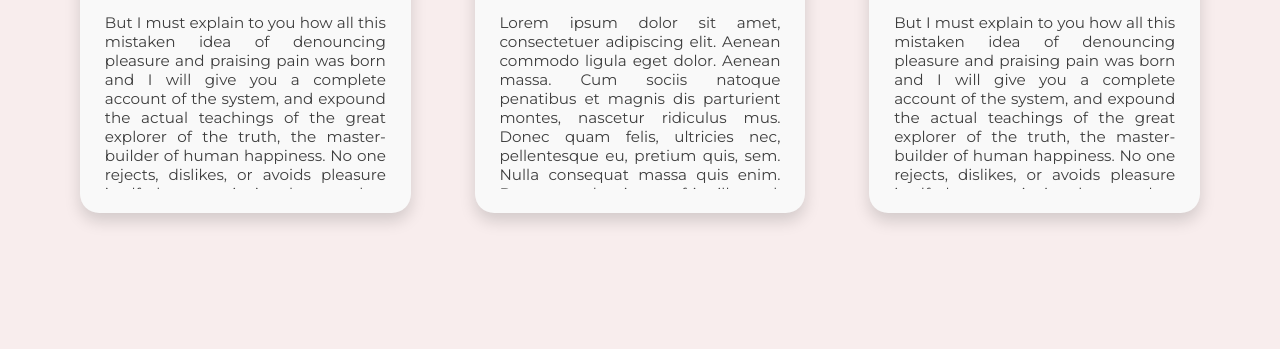
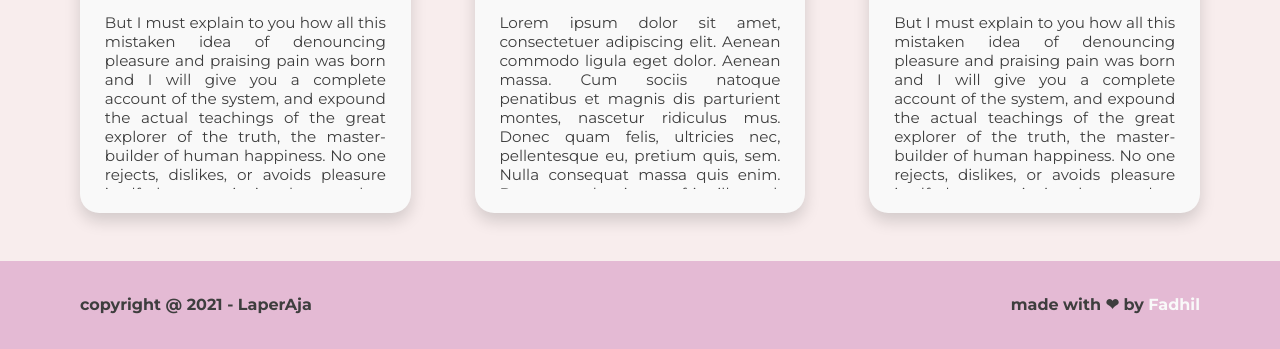
Before and after one commit to afadhil/laperaja, a website built with webpack: page src/templates/index.html in a window 1280 px wide. Shown: the part 2240-2589 px from the top of the page. Before the commit the page ends 2485 px from the top, so only its background shows below. Built offline with nearby package versions, Linux system fonts and the light colour scheme.

Commit message:
create footer

```diff
--- a/src/styles/main.css
+++ b/src/styles/main.css
@@ -3,6 +3,7 @@
   --font-basic: 'Montserrat', sans-serif;
   --primary-black: #3e3e3e;
   --primary-green: #47ffb3;
+  --primary-pink: #e4bad4;
   --primary-white: #f9f9f9;
   --primary-yellow: #ffff0d;
   --second-yellow: #ffff01;
@@ -93,6 +94,7 @@ header > nav > a {
 }
 header > nav > a:last-child { border-right: none; }
 
+main { margin-bottom: 1rem; }
 .hero {
   align-items: center;
   background-image:
@@ -201,3 +203,11 @@ header > nav > a:last-child { border-right: none; }
   overflow-y: auto;
   text-align: justify;
 }
+
+footer {
+  align-items: center;
+  background-color: var(--primary-pink);
+  display: flex;
+  justify-content: space-between;
+}
+footer > strong:last-child > a { color: var(--primary-white); }
--- a/src/templates/index.html
+++ b/src/templates/index.html
@@ -17,7 +17,7 @@
       <nav id="drawer" class="ts-light">
         <a href="/">Home</a>
         <a href="#">Favorite</a>
-        <a href="https://github.com/afadhil" target="_blank">About Us</a>
+        <a href="https://instagram.com/agfadhil" target="_blank">About Us</a>
       </nav>
       <span id="hamburger">☰</span>
     </header>
@@ -32,5 +32,12 @@
         <div id="card-restaurants"></div>
       </section>
     </main>
+    <footer class="py-2">
+      <strong>copyright @ 2021 - LaperAja</strong>
+      <strong>
+        made with &#10084; by
+        <a href="https://instagram.com/agfadhil" target="_blank">Fadhil</a>
+      </strong>
+    </footer>
   </body>
 </html>
```
